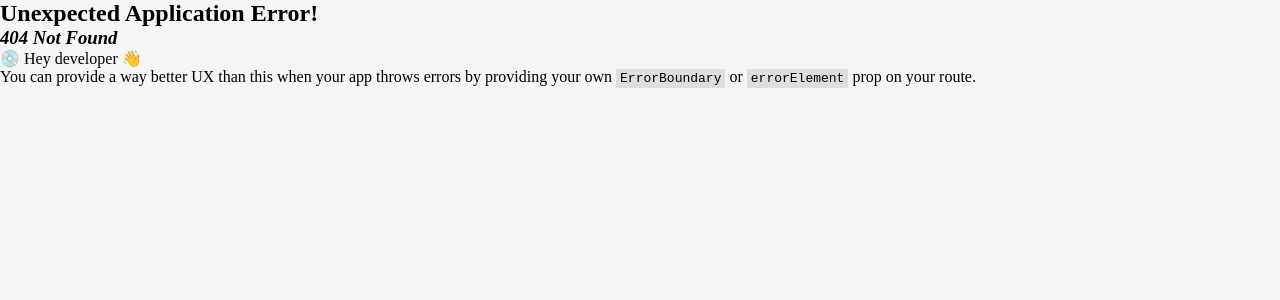
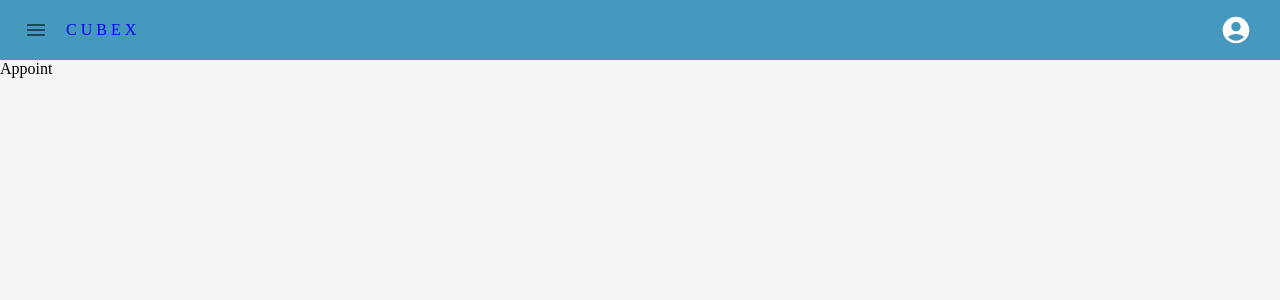
Before and after one commit to Space150891/solutions, a React (Vite) app: page /cubex/patient-appointment in a window 1280 px wide. Before the commit this address had no page. Shown: the top 300 px of the page. Built offline with nearby package versions, Linux system fonts and the light colour scheme.

Commit message:
Add new page

```diff
--- a/src/components/drawer/config.ts
+++ b/src/components/drawer/config.ts
@@ -1,5 +1,6 @@
 import { paths } from '../../routes/paths';
 import { IPages } from '../../types/common.types';
+import PatientAppointment from '../../pages/patient-appointment/patient-appointment.page';
 
 export const config = [
    {
@@ -18,4 +19,9 @@ export const config = [
       path: paths.patientList,
       name: IPages.PATIENT_LIST,
    },
+   {
+      id: 4,
+      path: paths.patientAppointment,
+      name: IPages.PATIENT_APPOINTMENT,
+   },
 ];
--- /dev/null
+++ b/src/pages/patient-appointment/patient-appointment.page.tsx
@@ -0,0 +1,3 @@
+export default function PatientAppointment() {
+   return <div>Appoint</div>;
+}
--- a/src/routes/paths.ts
+++ b/src/routes/paths.ts
@@ -5,4 +5,6 @@ export const paths = Object.freeze({
    cubex: '/cubex',
    multistepForm: '/cubex/multistep-form',
    patientList: '/cubex/patient-list',
+   patientAppointment: '/cubex/patient-appointment',
+   hospitalAppointment: '/cubex/hospital-appointment',
 });
--- a/src/routes/routes.tsx
+++ b/src/routes/routes.tsx
@@ -8,6 +8,7 @@ import LandingPage from '../pages/landing/landing.page';
 import DashboardPage from '../pages/dashboard/dashboard.page';
 import MultistepFormPage from '../pages/multistep-form/multistep-form.page';
 import PatientListPage from '../pages/patient-list/patient-list.page';
+import PatientAppointment from '../pages/patient-appointment/patient-appointment.page';
 
 export const routesData: RouteObject[] = [
    {
@@ -45,6 +46,11 @@ export const routesData: RouteObject[] = [
             path: paths.patientList,
             element: <PatientListPage />,
          },
+         {
+            id: '14-patientAppointment',
+            path: paths.patientAppointment,
+            element: <PatientAppointment />,
+         },
       ],
    },
 ];
--- a/src/types/common.types.ts
+++ b/src/types/common.types.ts
@@ -2,4 +2,5 @@ export enum IPages {
    DASHBOARD = 'Dashboard',
    MULTISTEP_FORM = 'Multistep Form',
    PATIENT_LIST = 'Patient List',
+   PATIENT_APPOINTMENT = 'Patient Appointment',
 }
```
